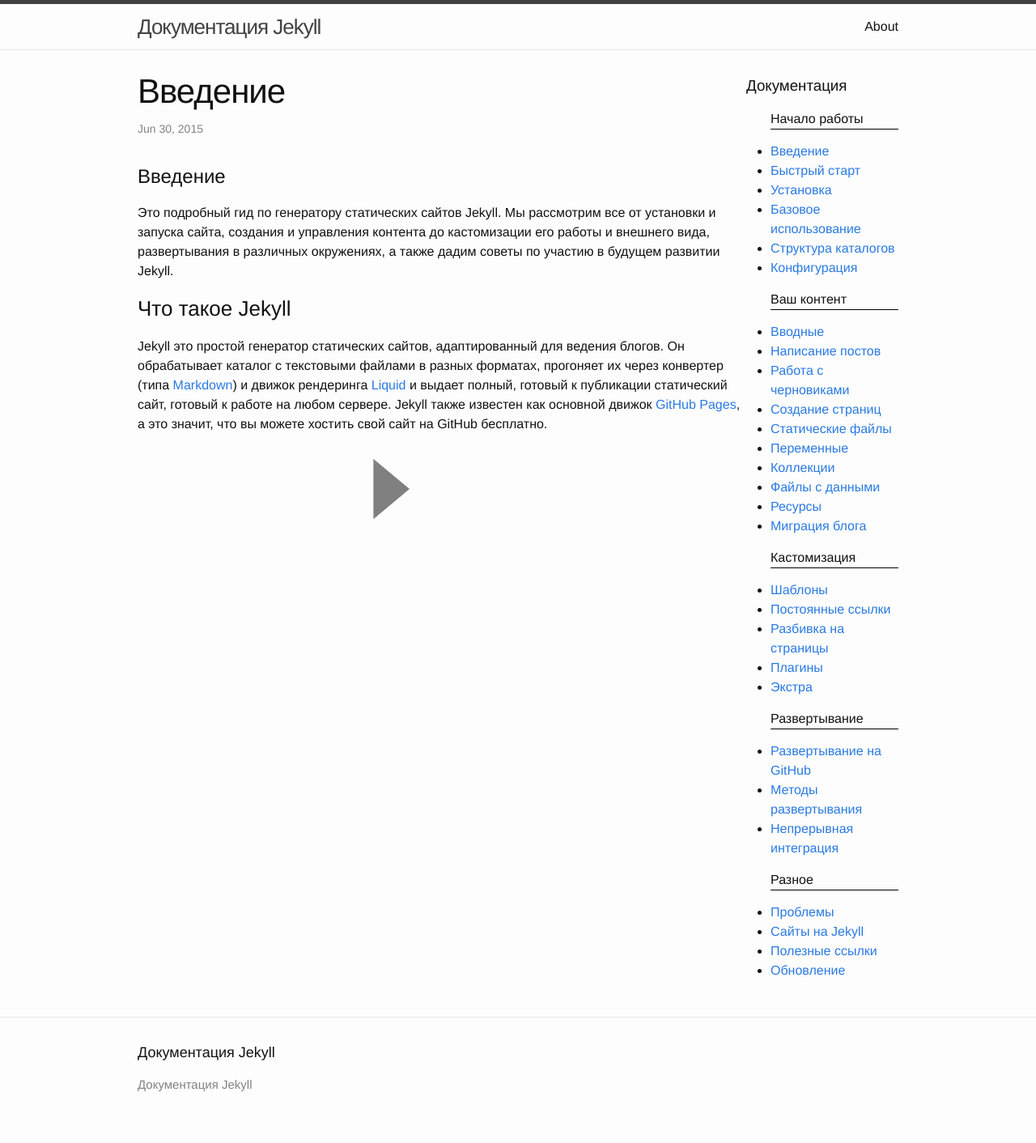
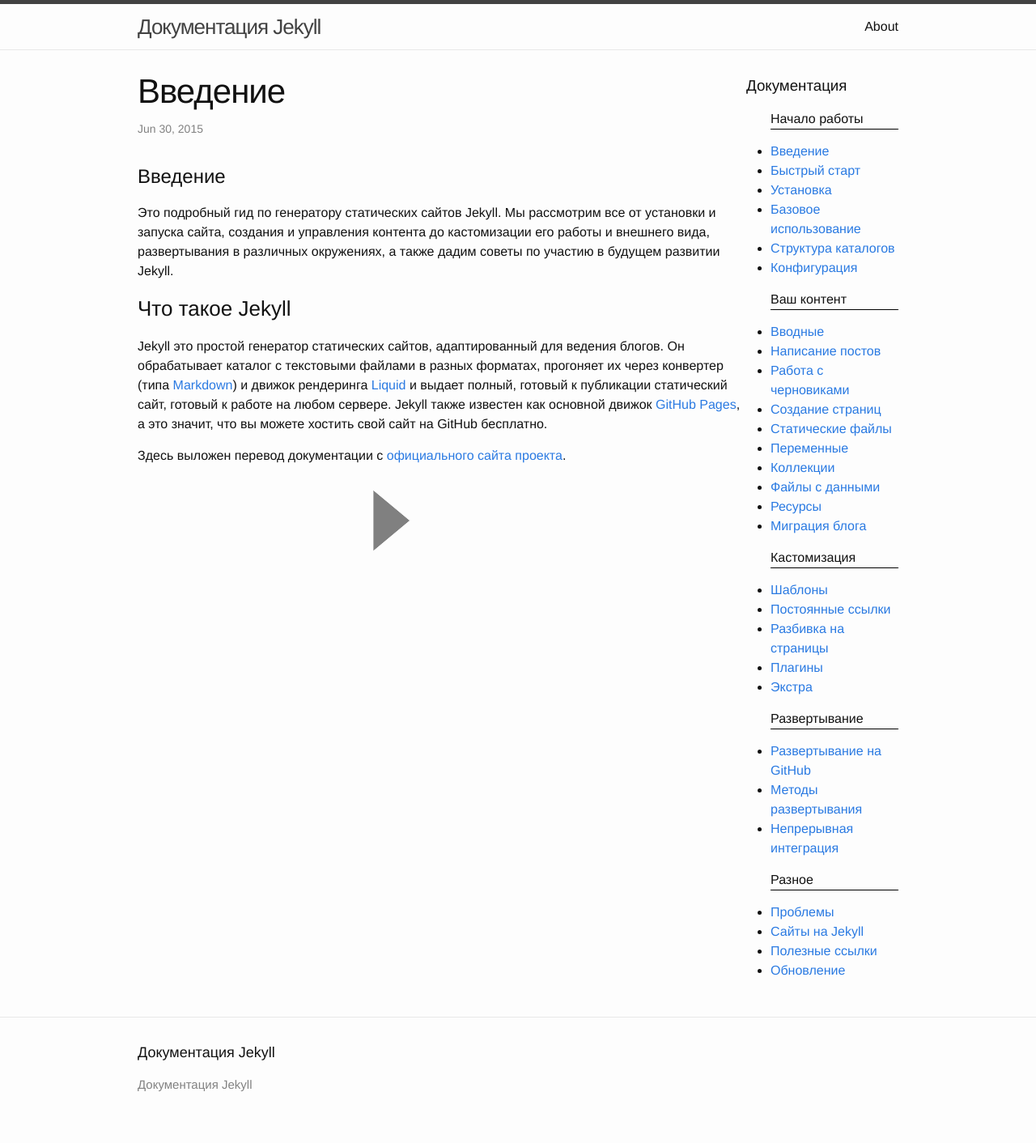
Before and after one commit to prgssr/prgssr.github.io, a Jekyll site: the page built from _documentation/01_welcome.markdown, in a window 1280 px wide. Shown: the whole page at 81% size. Built offline with Jekyll 4.4.1, drawn with Linux system fonts in a browser that asks for light colours.

Commit message:
Update 01_welcome.markdown

```diff
--- a/_documentation/01_welcome.markdown
+++ b/_documentation/01_welcome.markdown
@@ -9,3 +9,5 @@
 ### Что такое Jekyll
 
 Jekyll это простой генератор статических сайтов, адаптированный для ведения блогов. Он обрабатывает каталог с текстовыми файлами в разных форматах, прогоняет их через конвертер (типа [Markdown](http://daringfireball.net/projects/markdown/)) и движок рендеринга [Liquid](https://github.com/Shopify/liquid/wiki) и выдает полный, готовый к публикации статический сайт, готовый к работе на любом сервере.  Jekyll также известен как основной движок [GitHub Pages](http://pages.github.com/), а это значит, что вы можете хостить свой сайт на GitHub бесплатно.
+
+Здесь выложен перевод документации с [официального сайта проекта](http://prgssr.ru/documentation/01_welcome.html).
```
